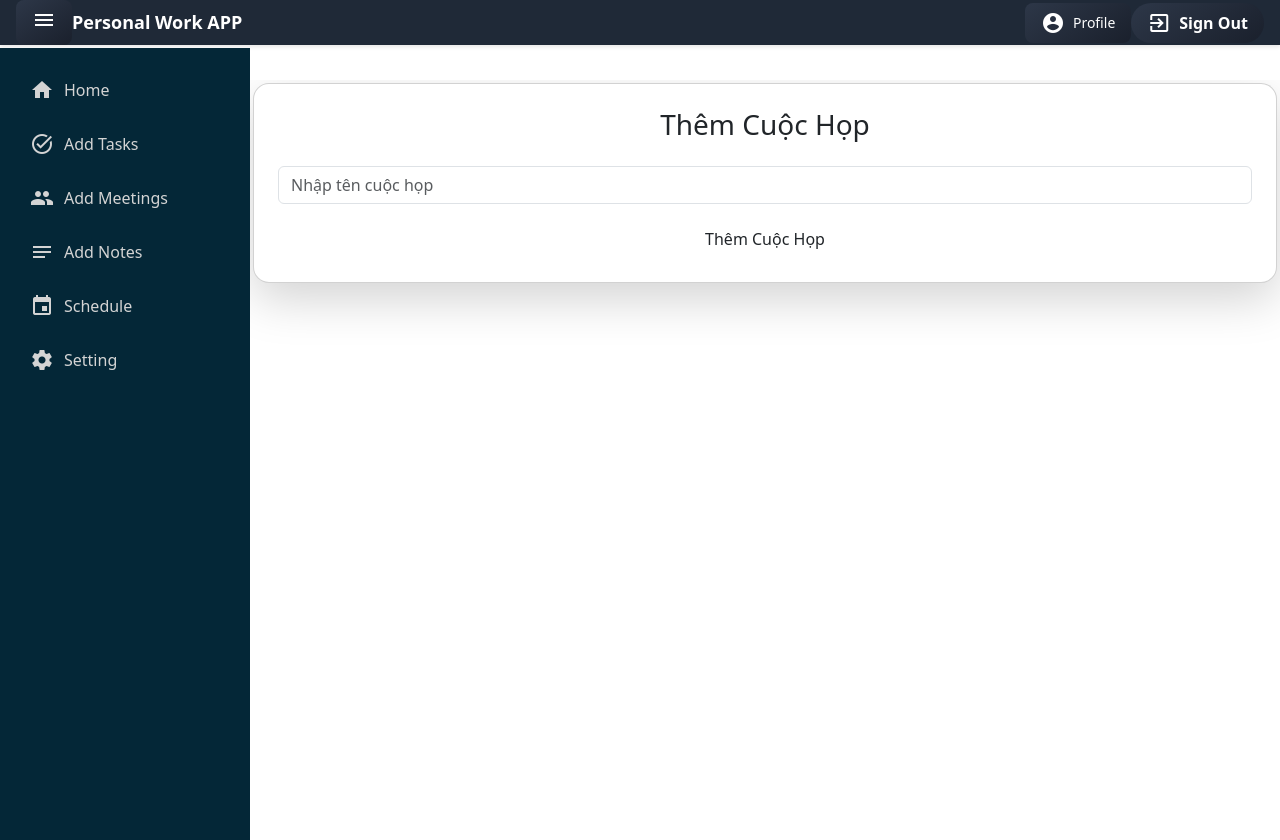
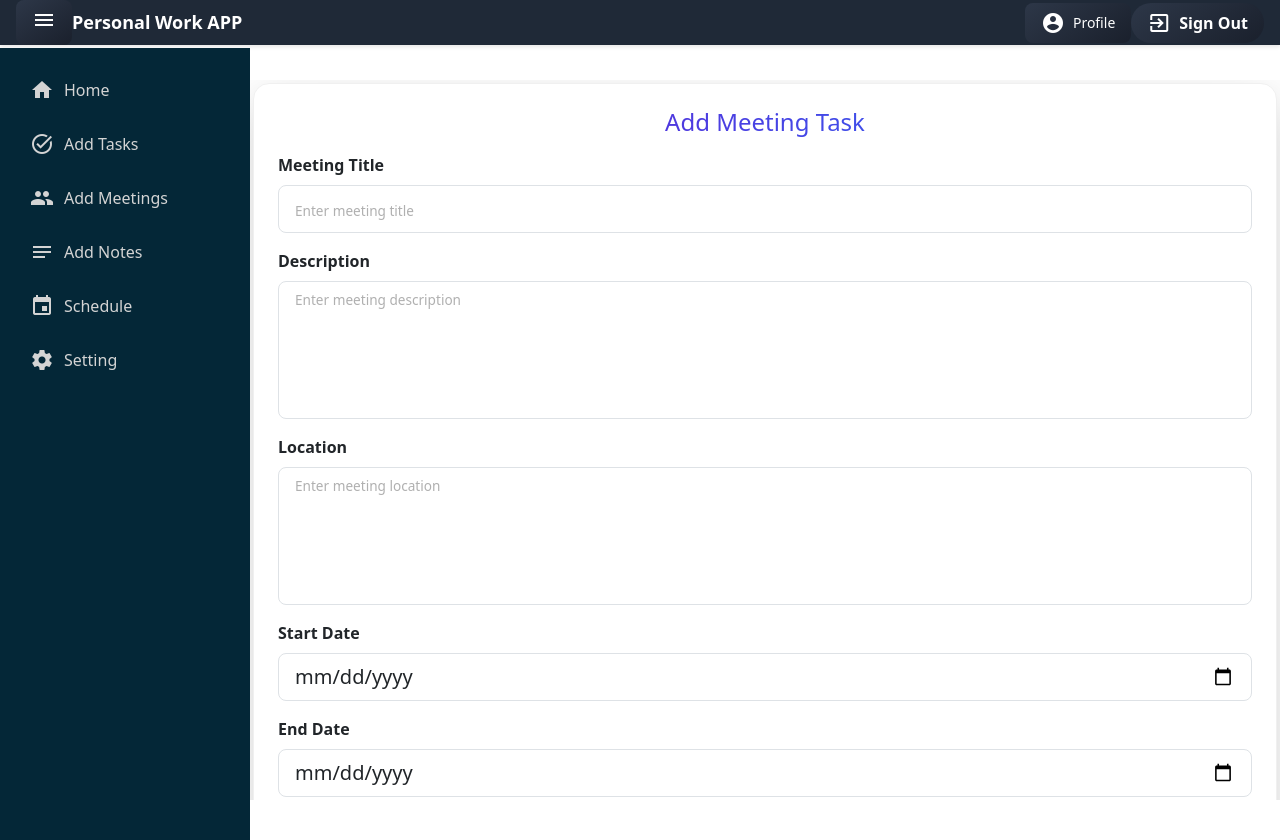
Before and after one commit to leduongnhattt/Personal-Work-Management, an Angular app: page /main/meetings in a window 1280 px wide. After the commit the page ends 800 px from the top, so only its background shows below. Built offline with nearby package versions, Linux system fonts and the light colour scheme.

Commit message:
handle add meeting

```diff
--- a/src/app/app.component.css
+++ b/src/app/app.component.css
@@ -0,0 +1,11 @@
+body, html {
+  margin: 0;
+  padding: 0;
+  height: 100%;
+  overflow: hidden; /* Ẩn scrollbar của body */
+}
+
+.app-root, .app-container {
+  height: 100vh;
+  overflow-y: auto;
+}
--- /dev/null
+++ b/src/app/core/services/meeting.service.ts
@@ -0,0 +1,16 @@
+import { HttpClient } from '@angular/common/http';
+import { Injectable } from '@angular/core';
+import { Observable } from 'rxjs';
+import { environment } from '../../../environments/environment.development';
+
+@Injectable({
+  providedIn: 'root'
+})
+export class MeetingService {
+
+  constructor(private http: HttpClient) { }
+
+  createMeeting(meeting: any): Observable<any>{
+    return this.http.post(environment.apiMeetingUrl + '/addApointment', meeting);
+  }
+}
--- a/src/app/features/meetings/meetings.component.css
+++ b/src/app/features/meetings/meetings.component.css
@@ -0,0 +1,39 @@
+.text-gradient {
+  background: linear-gradient(to right, #6a11cb, #2575fc);
+  -webkit-background-clip: text;
+  -webkit-text-fill-color: transparent;
+}
+
+.btn-gradient {
+  background: linear-gradient(90deg, #6a11cb, #2575fc);
+  color: white;
+  border: none;
+  transition: all 0.3s ease;
+}
+
+.btn-gradient:hover {
+  background: linear-gradient(90deg, #2575fc, #6a11cb);
+  transform: scale(1.05);
+}
+
+.card {
+  background-color: #ffffff;
+  border: 1px solid #f0f0f0;
+}
+
+input::placeholder,
+textarea::placeholder {
+  font-size: 0.85rem;
+  color: #b0b0b0;
+}
+body, html {
+  margin: 0;
+  padding: 0;
+  height: 100%;
+  overflow: hidden; /* Ẩn scrollbar của body */
+}
+
+.app-container {
+  height: 100vh; /* Chiếm toàn màn hình */
+  overflow: auto; /* Chỉ hiển thị scrollbar nếu nội dung quá dài */
+}
--- a/src/app/features/meetings/meetings.component.html
+++ b/src/app/features/meetings/meetings.component.html
@@ -1,5 +1,58 @@
-<div class="card shadow-lg p-4 rounded-4">
-  <h3 class="text-center text-gradient mb-4">Thêm Cuộc Họp</h3>
-  <input type="text" class="form-control mb-3" placeholder="Nhập tên cuộc họp" />
-  <button class="btn btn-gradient w-100">Thêm Cuộc Họp</button>
+<div class="card shadow-lg p-4 rounded-4" style="max-width: 1400px; margin: auto;">
+  <h4 class="text-center text-gradient mb-3">Add Meeting Task</h4>
+  <form (ngSubmit)="addMeeting()" [formGroup]="meetingForm">
+    <!-- Task Name -->
+    <div class="mb-3">
+      <label for="title" class="form-label fw-bold">Meeting Title</label>
+      <input type="text" id="title" class="form-control form-control-lg" placeholder="Enter meeting title"
+        formControlName="title" />
+    </div>
+
+    <!-- Description -->
+    <div class="mb-3">
+      <label for="description" class="form-label fw-bold">Description</label>
+      <textarea id="description" class="form-control form-control-lg" placeholder="Enter meeting description"
+        formControlName="description" rows="4" style="resize: none;"></textarea>
+    </div>
+
+    <!-- Location -->
+    <div class="mb-3">
+      <label for="location" class="form-label fw-bold">Location</label>
+      <textarea id="location" class="form-control form-control-lg" placeholder="Enter meeting location"
+        formControlName="location" rows="4" style="resize: none;"></textarea>
+    </div>
+
+    <!-- Start Date -->
+    <div class="mb-3">
+      <label for="startDateApoint" class="form-label fw-bold">Start Date</label>
+      <input type="date" id="startDateApoint" class="form-control form-control-lg" formControlName="startDateApoint"
+        (input)="validateDates()" />
+    </div>
+
+    <!-- End Date -->
+    <div class="mb-3">
+      <label for="endDateApoint" class="form-label fw-bold">End Date</label>
+      <input type="date" id="endDateApoint" class="form-control form-control-lg" formControlName="endDateApoint"
+        (input)="validateDates()" />
+    </div>
+
+    <!-- Error Message -->
+    <div *ngIf="dateError" class="text-danger fw-bold mb-3">
+      {{ dateError }}
+    </div>
+
+    <!-- Reminder Time -->
+    <div class="mb-3">
+      <label for="reminderTime" class="form-label fw-bold">Reminder Time (minutes)</label>
+      <input type="number" id="reminderTime" class="form-control form-control-lg" placeholder="Enter reminder time"
+        formControlName="reminderTime" />
+    </div>
+
+    <!-- Submit Button -->
+    <div class="text-center mt-4">
+      <button type="submit" class="btn btn-gradient px-5 py-3 rounded-pill" [disabled]="!meetingForm.valid || dateError">
+        Add Form
+      </button>
+    </div>
+  </form>
 </div>
--- a/src/app/features/meetings/meetings.component.ts
+++ b/src/app/features/meetings/meetings.component.ts
@@ -1,12 +1,68 @@
-import { Component } from '@angular/core';
+import { CommonModule } from '@angular/common';
+import { Component, OnInit } from '@angular/core';
+import { FormGroup, ReactiveFormsModule, FormBuilder, Validators } from '@angular/forms';
+import { MeetingService } from '../../core/services/meeting.service';
+import { ToastrService } from 'ngx-toastr';
+import { error } from 'console';
 
 @Component({
   selector: 'app-meetings',
   standalone: true,
-  imports: [],
+  imports: [CommonModule, ReactiveFormsModule],
   templateUrl: './meetings.component.html',
   styleUrl: './meetings.component.css'
 })
-export class MeetingsComponent {
+export class MeetingsComponent implements OnInit{
+  meetingForm!: FormGroup;
+  dateError: string | null = null;
 
+  constructor(private formBuilder: FormBuilder, private meetingSerivce: MeetingService, private toastr: ToastrService) {}
+  ngOnInit(): void {
+    this.initializeForm();
+  }
+
+  private initializeForm() : void {
+    this.meetingForm = this.formBuilder.group({
+      title: ['', Validators.required],
+      description: ['', Validators.required],
+      location: ['', Validators.required],
+      startDateApoint: ['', Validators.required],
+      endDateApoint: ['', Validators.required],
+      reminderTime: [0, [Validators.required, Validators.min(0)]],
+    })
+  }
+
+  addMeeting() {
+    if (!this.validateDates() || !this.meetingForm.valid) return;
+    this.meetingSerivce.createMeeting(this.meetingForm.value).subscribe({
+      next: (res: any) => {
+        if (res.status === 'Success') {
+          this.toastr.success('Meeting added successfully!');
+          this.meetingForm.reset();
+        }
+      },
+      error: (error) => {
+        console.error(error);
+        this.toastr.error('An error occurred while adding the meeting.');
+        this.meetingForm.reset();
+      }
+    });
+
+  }
+  public validateDates(): boolean {
+    const startDate = this.meetingForm.get('startDateApoint')?.value;
+    const endDate = this.meetingForm.get('endDateApoint')?.value;
+
+    if (startDate && endDate && new Date(startDate) > new Date(endDate)) {
+      this.dateError = 'Start date must be earlier than or equal to end date.';
+      setTimeout(() => {
+        this.meetingForm.get('startDateApoint')?.reset();
+        this.meetingForm.get('endDateApoint')?.reset();
+      }, 3000)
+      return false;
+    }
+
+    this.dateError = null;
+    return true;
+  }
 }
--- a/src/app/features/users/register/register.component.ts
+++ b/src/app/features/users/register/register.component.ts
@@ -65,6 +65,7 @@ export class RegisterComponent implements OnInit {
         error: err => {
           if (err.status === 409) {
             this.toastr.error('Username or email already exists.', 'Registration Failed');
+            this.form.reset();
           } else {
             this.toastr.error('An error occurred.', 'Registration Failed');
           }
--- a/src/environments/environment.development.ts
+++ b/src/environments/environment.development.ts
@@ -1,4 +1,5 @@
 export const environment = {
   apiAuthUrl: 'https://localhost:7035/api/Auth',
-  apiTaskUrl: 'https://localhost:7035/api/WorkTask'
+  apiTaskUrl: 'https://localhost:7035/api/WorkTask',
+  apiMeetingUrl: 'https://localhost:7035/api/Apointment'
 };
--- a/src/styles.css
+++ b/src/styles.css
@@ -1 +1,11 @@
-/* You can add global styles to this file, and also import other style files */
+body, html {
+  margin: 0;
+  padding: 0;
+  height: 100%;
+  overflow: hidden; /* Ẩn scrollbar của body */
+}
+
+.app-root, .app-container {
+  height: 100vh; /* Chiếm toàn màn hình */
+  overflow-y: auto; /* Chỉ hiển thị scrollbar khi cần thiết */
+}
```
Also changed, not shown: 1 other file (tests, documents, lock files or other folders).
